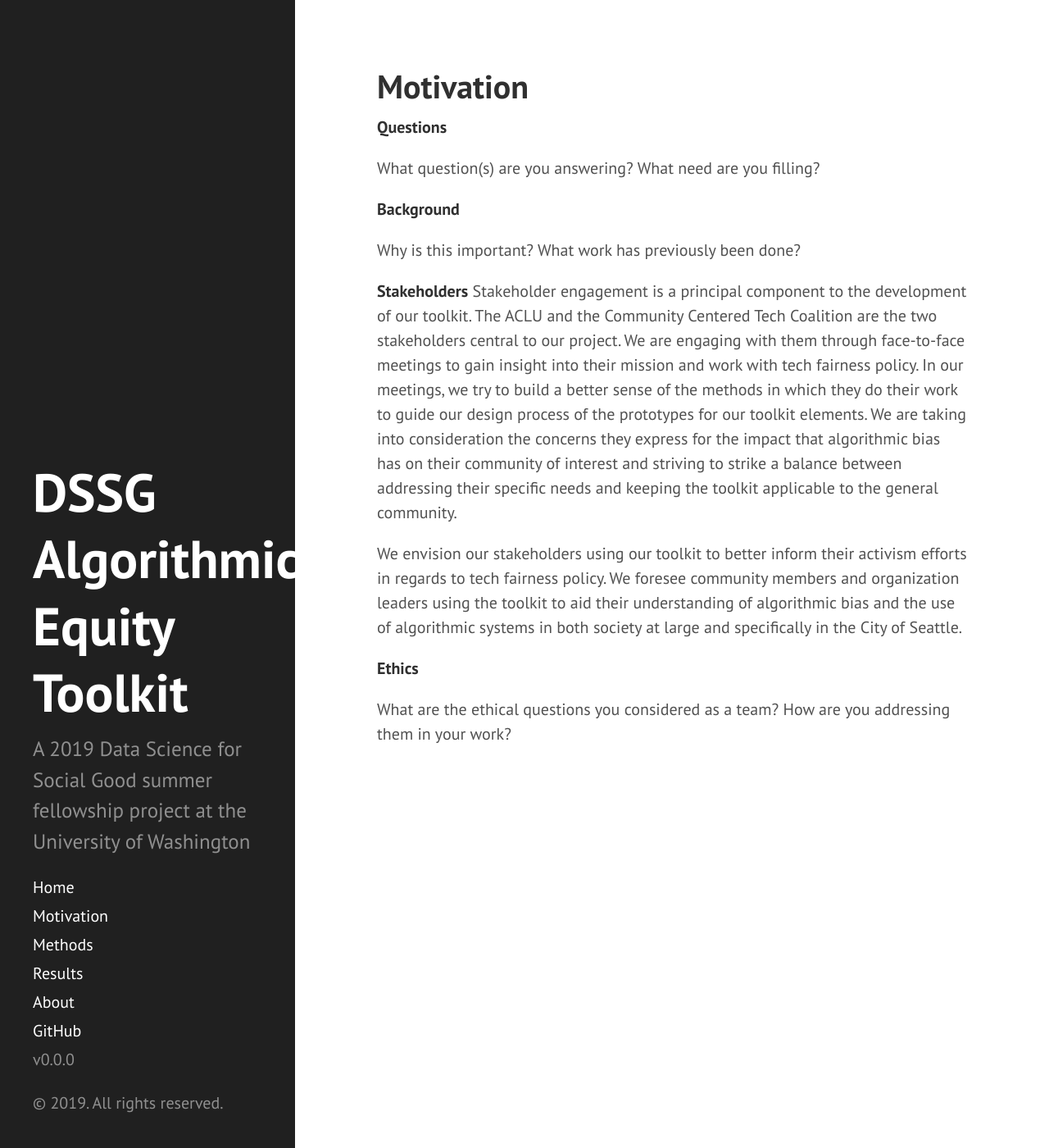
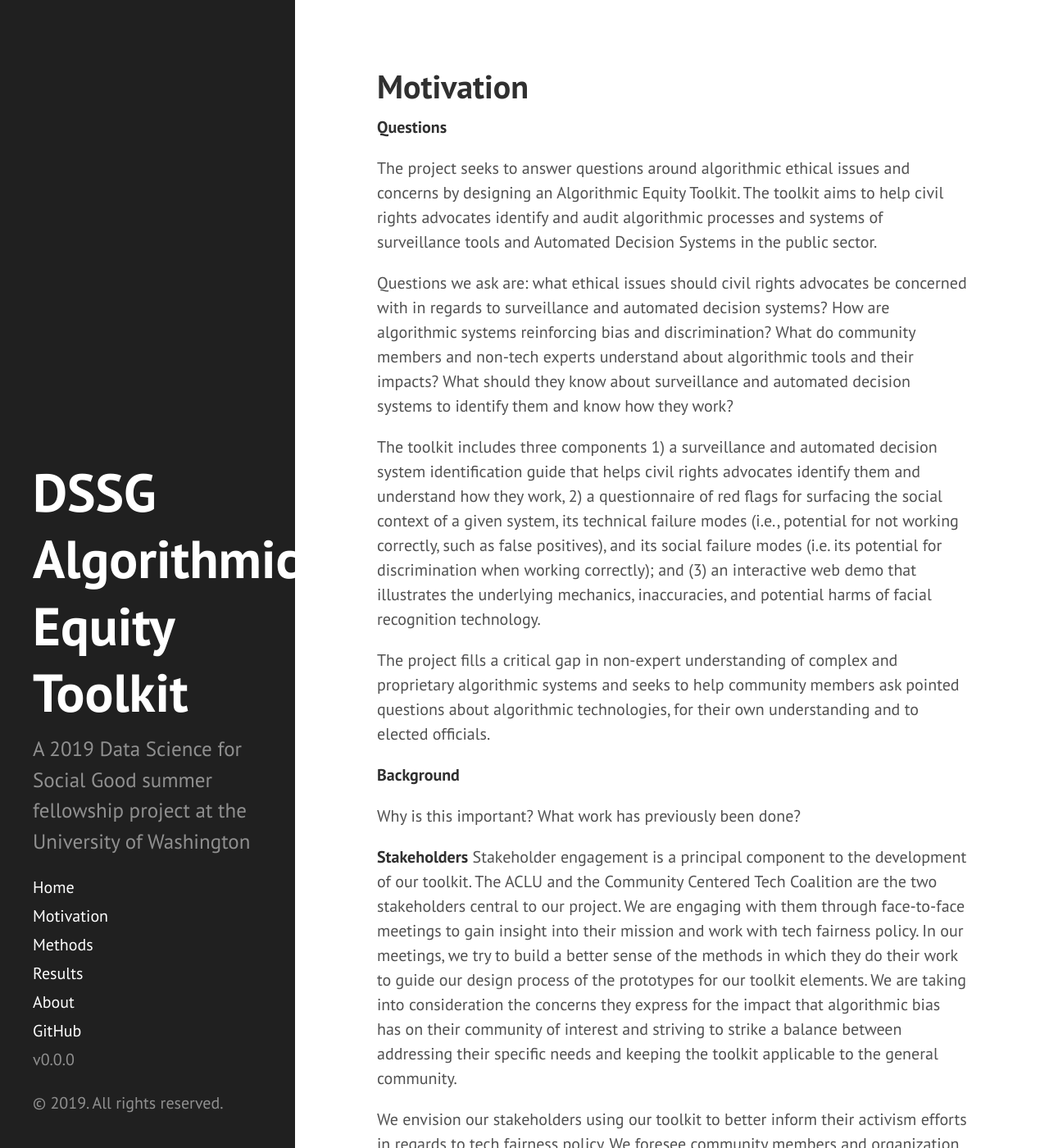
Before and after one commit to uwescience/AEKit-website, a Jekyll site: the page built from motivation.md, in a window 1280 px wide and 1400 px high. Shown: the whole window at 82% size. Built offline with Jekyll 4.4.1, drawn with Linux system fonts in a browser that asks for light colours.

Commit message:
added questions

```diff
--- a/motivation.md
+++ b/motivation.md
@@ -5,8 +5,14 @@ title: Motivation
 
 **Questions**
 
-What question(s) are you answering?
-What need are you filling?
+The project seeks to answer questions around algorithmic ethical issues and concerns by designing an Algorithmic Equity Toolkit. The toolkit aims to help civil rights advocates identify and audit algorithmic processes and systems of surveillance tools and Automated Decision Systems  in the public sector.
+
+Questions we ask are: what ethical issues should civil rights advocates be concerned with in regards to surveillance and automated decision systems? How are algorithmic systems reinforcing bias and discrimination? What do community members and non-tech experts understand about algorithmic tools and their impacts? What should they know about surveillance and automated decision systems to identify them and know how they work?
+
+The toolkit includes three components 1) a surveillance and automated decision system identification guide that helps civil rights advocates identify them and understand how they work, 2) a questionnaire of red flags for surfacing the social context of a given system, its technical failure modes (i.e., potential for not working correctly, such as false positives), and its social failure modes (i.e. its potential for discrimination when working correctly); and (3) an interactive web demo that illustrates the underlying mechanics, inaccuracies, and potential harms of facial recognition technology.
+
+The project fills a critical gap in non-expert understanding of complex and proprietary algorithmic systems and seeks to help community members ask pointed questions about algorithmic technologies, for their own understanding and to elected officials.
+
 
 **Background**
 
```
